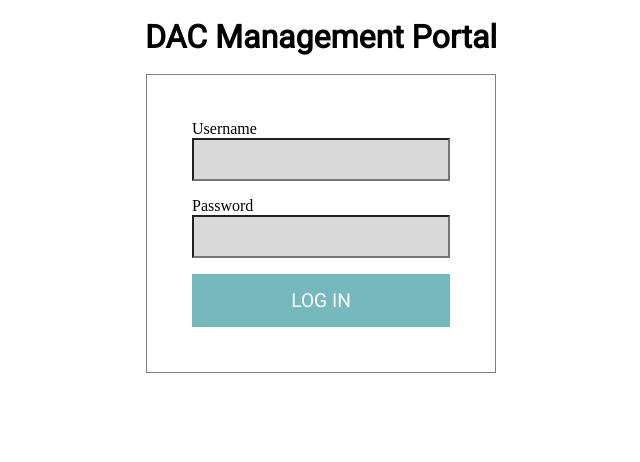
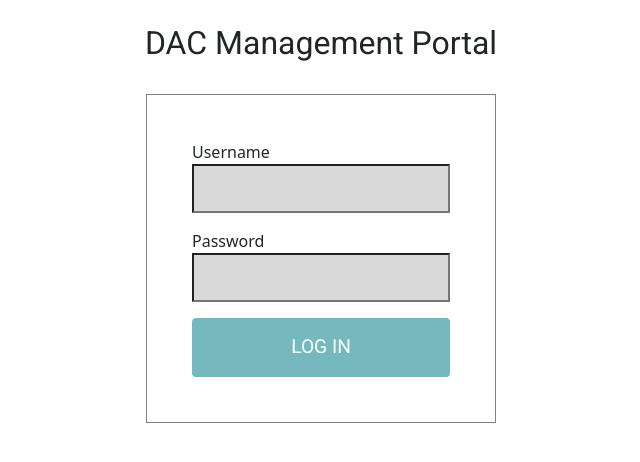
Before and after one commit to inab/DAC-Management-Portal, a Next.js app: page / in a window 1280 px wide. Shown: the top 462 px of the page, without its empty margins (319-959 px from the left). Built offline with nearby package versions, Linux system fonts and the light colour scheme.

Commit message:
Updating partials: Bootstrap + Others

```diff
--- a/styles/sass/App.scss
+++ b/styles/sass/App.scss
@@ -1,8 +1,11 @@
+@import '/node_modules/bootstrap/scss/bootstrap.scss';
 @import 'core/_reset.scss';
 @import 'abstracts/_variables.scss';
 @import 'abstracts/_mixins.scss';
 @import 'components/_cards.scss';
 @import 'layout/_forms.scss';
+@import 'layout/_lists.scss';
 @import 'layout/_panel.scss';
+@import 'layout/_content.scss';
 @import 'pages/_home.scss';
 @import 'pages/_panel.scss';
```
